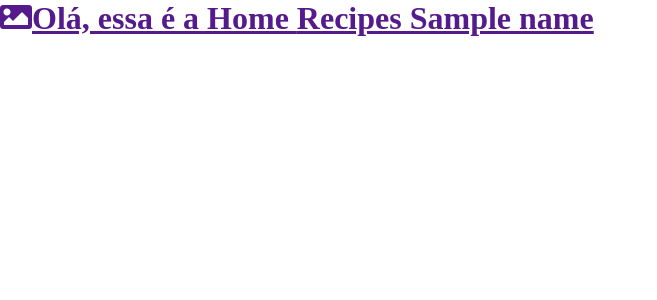
After one commit to LucasNithael/Recipes-django, a Django app: template recipes/templates/recipes/pages/home.html in a window 1280 px wide. The commit adds this page. Shown: the top 300 px of the page, without its empty margins (0-657 px from the left). Run offline with Django 4.2, Linux system fonts and the light colour scheme; the template is opened without the code that fills it: most values are stand-ins (such as "Sample title", 1, 10 or a date in 2020); some libraries are stand-ins or nearby versions.

Commit message:
Templates

```diff
--- /dev/null
+++ b/recipes/templates/recipes/pages/home.html
@@ -0,0 +1,15 @@
+{% include 'recipes/partials/head.html'%}
+<body>
+    <header class="main-header-container">
+        <div class="main-header container">
+            <h1>
+                <a href="">
+                    <i class="fas fa-image"></i>Olá, essa é a Home
+                    <span>Recipes {{name}}</span>
+                </a>
+            </h1>
+        </div>
+    </header>
+
+</body>
+</html>
--- a/recipes/templates/recipes/home.html
+++ b/recipes/templates/recipes/partials/head.html
@@ -1,5 +1,5 @@
 <!DOCTYPE html>
-<html lang="en">
+<html lang="pt-br">
 <head>
     <meta charset="UTF-8">
     <meta http-equiv="X-UA-Compatible" content="IE=edge">
@@ -8,8 +8,18 @@
     <link rel="stylesheet" href="https://cdnjs.cloudflare.com/ajax/libs/font-awesome/5.9.0/css/brands.min.css" integrity="sha512-sKhd1NGM4i4pJj+3P+NVHisu2z5rKAwNG1IpWMdKsFWYlUHFSrsAO3geQ5QNKttkMPZNTo76tfg8jVx2ICP7qw==" crossorigin="anonymous" referrerpolicy="no-referrer" />
     <link rel="stylesheet" href="https://cdnjs.cloudflare.com/ajax/libs/font-awesome/5.9.0/css/fontawesome.min.css" integrity="sha512-TPigxKHbPcJHJ7ZGgdi2mjdW9XHsQsnptwE+nOUWkoviYBn0rAAt0A5y3B1WGqIHrKFItdhZRteONANT07IipA==" crossorigin="anonymous" referrerpolicy="no-referrer" />
     <link rel="stylesheet" href="https://cdnjs.cloudflare.com/ajax/libs/font-awesome/5.9.0/css/solid.min.css" integrity="sha512-LopA1sokwAW/FNZdP+/5q8MGyb9CojL1LTz8JMyu/8YZ8XaCDn1EOm6L7RWIIOHRM7K4jwnHuOmyLZeeeYxSOA==" crossorigin="anonymous" referrerpolicy="no-referrer" />
+
+    <style>
+        *{
+            padding: 0;
+            margin: 0;
+            box-sizing: border-box;
+        }
+        html{
+            font-size: 62.5%;
+        }
+        body{
+            font-size: 1.6rem;
+        }
+    </style>
 </head>
-<body>
-    <h1><i class="fas fa-image"></i>Olá, essa é a Home</h1>
-</body>
-</html>
--- a/recipes/views.py
+++ b/recipes/views.py
@@ -3,4 +3,4 @@ from django.shortcuts import render
 
 
 def home(request):
-    return render(request, 'recipes/home.html')
+    return render(request, 'recipes/pages/home.html')
```
